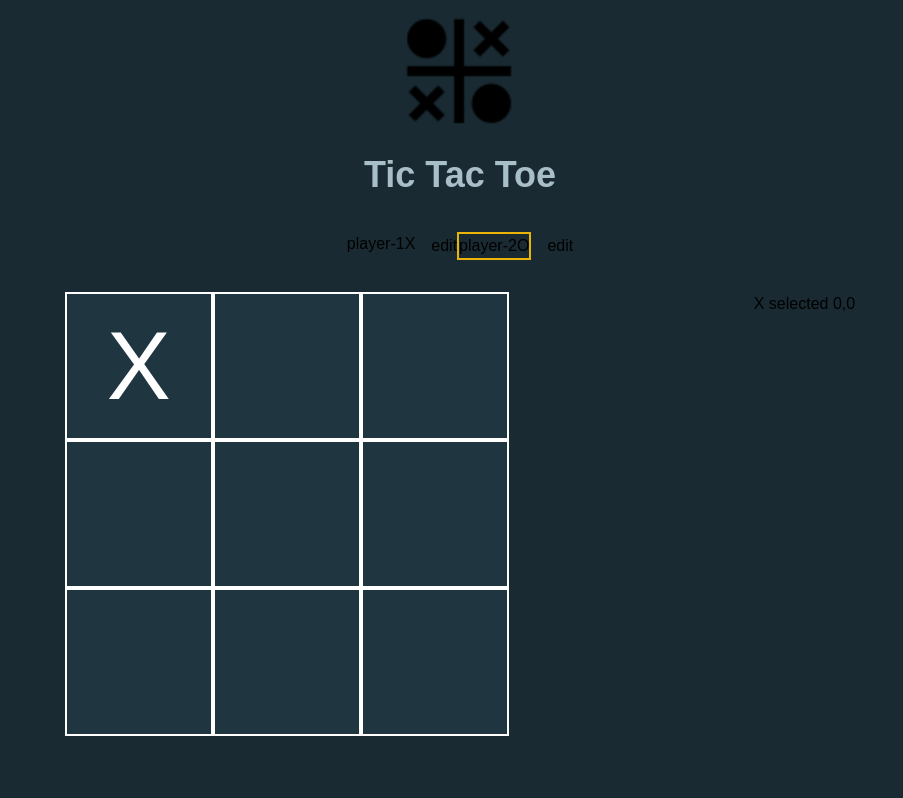
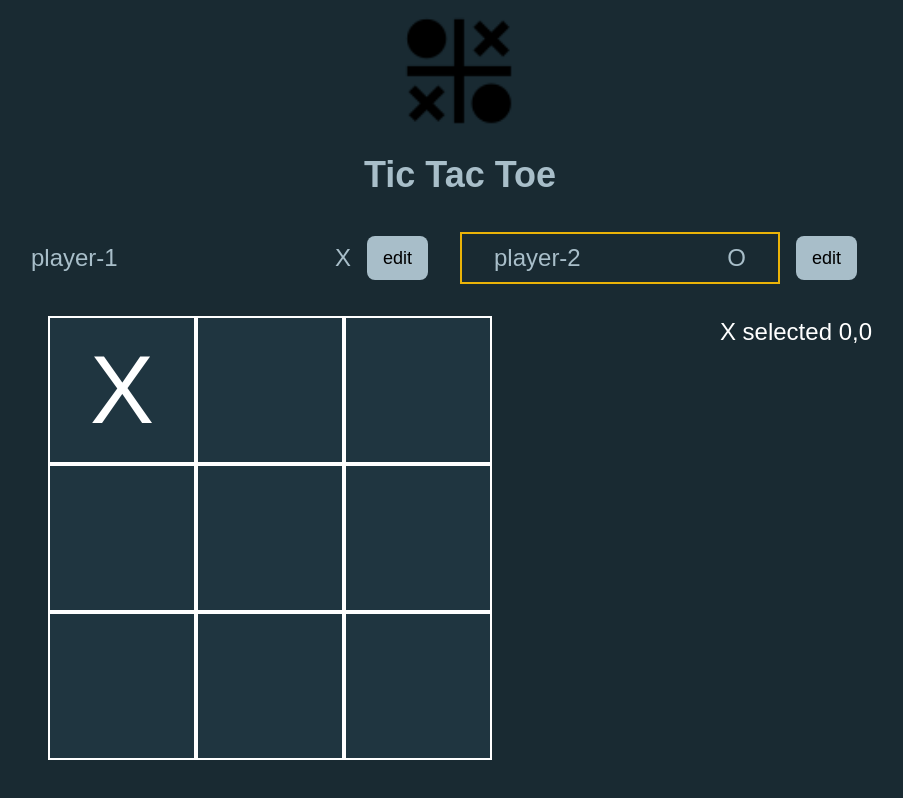
Before and after one commit to Ayush1M/tic-tac-toe-game, a React (Vite) app: page / in a window 1280 px wide. Both pictures are taken after a click on the button 352 px from the left and 366 px from the top of the page. Shown: the whole page, without its empty margins (180-1083 px from the left). Built offline with nearby package versions, Linux system fonts and the light colour scheme.

Commit message:
updated styling

```diff
--- a/src/components/Log.tsx
+++ b/src/components/Log.tsx
@@ -9,7 +9,7 @@ const Log : FC<LogProps> = ({gameTurns}) => {
     return (
         <ul>
             {gameTurns.map((turn) =>
-                <li key={`${turn.square.row}${turn.square.col}`}>
+                <li key={`${turn.square.row}${turn.square.col}`} className="text-white text-2xl">
                 {turn.player} selected {turn.square.col},{turn.square.row}
                 </li>)}
         </ul>
--- a/src/components/Player.tsx
+++ b/src/components/Player.tsx
@@ -24,17 +24,27 @@ const Player : FC<PlayerProp> = ({name, symbol, isActive, handleNameChange}) =>
     }
 
     return (
-        <>
-        <ul>
-            <li className={`${isActive ? "border-2 border-yellow-500" : undefined}`}>
+        <div className="mr-8 flex justify-center items-center w-full">
+        <ul className="w-80">
+            <li className={`${isActive ? "border-2 border-yellow-500 p-2 px-8 flex justify-between" : "flex justify-between"}`}>
                 {isEditing ?
-                <input type="text" value={playerName} required  onChange={handleChange}/> :
-                <span>{playerName}</span>}
-                <span>{symbol}</span>
+                <input
+                type="text"
+                value={playerName}
+                required
+                onChange={handleChange}
+                className="w-36 p-1 rounded-lg mr-4"
+                /> :
+                <span className="text-2xl text-primary-two">{playerName}</span>}
+                <span className="text-2xl text-primary-two">{symbol}</span>
             </li>
         </ul>
-            <button className="ml-4" onClick={handleClick}>{isEditing ? "save" : "edit" }</button>
-        </>
+            <button
+            className="ml-4 bg-primary-two px-4 py-2 text-lg rounded-lg"
+            onClick={handleClick}>
+                {isEditing ? "save" : "edit" }
+            </button>
+        </div>
     )
 }
 
```
